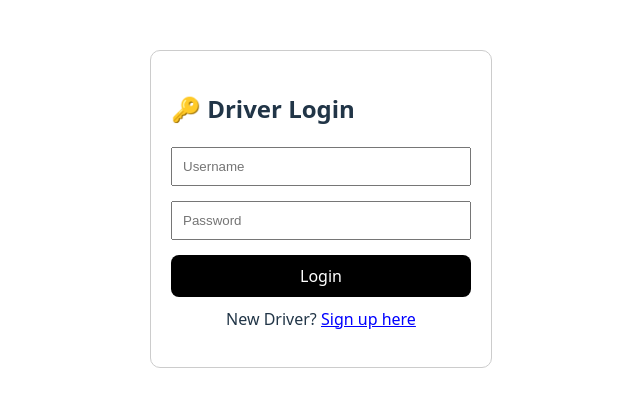
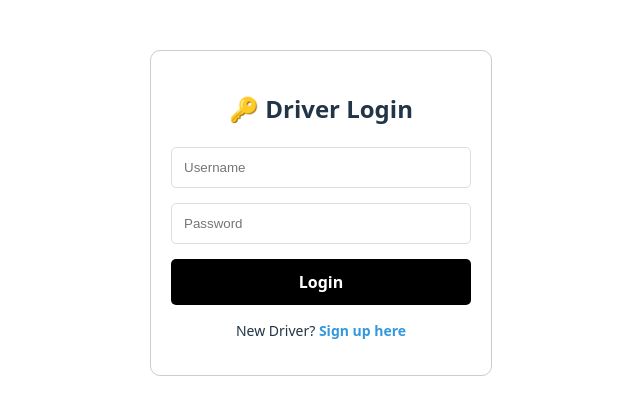
Before and after one commit to vishalsinha2004/indora_driver, a React (Vite) app: page / in a window 1280 px wide. Shown: the top 414 px of the page, without its empty margins (319-959 px from the left). Built offline with nearby package versions, Linux system fonts and the light colour scheme.

Commit message:
add login

```diff
--- a/src/App.jsx
+++ b/src/App.jsx
@@ -18,20 +18,52 @@ function App() {
 
   // 2. Derive active ride from state
   const activeRide = orders.find(o => o.status.toLowerCase() === 'accepted');
+const handleSubmit = async (e) => {
+  e.preventDefault();
+  try {
+    const response = await api.post('auth/login/', {
+      username: formData.username, // Must match your User model
+      password: formData.password
+    });
 
+    const token = response.data.access; // SimpleJWT uses 'access'
+    if (token) {
+      onLoginSuccess(formData.username, token);
+    }
+  } catch (error) {
+    console.log("Login Error:", error.response?.data);
+    alert("Invalid credentials. Check Admin if user is Active.");
+  }
+};
   // --- API Handlers ---
-  const handleLogin = (username) => {
-    setUserState({ isLoggedIn: true, username: username, isVerified: true });
-  };
+ // inside indora_driver/src/App.jsx
 
-  const toggleOnline = async () => {
+const handleLogin = (username, token) => {
+  if (!token) {
+    console.error("Login failed: No token provided");
+    return;
+  }
+
+  localStorage.setItem('access_token', token);
+
+  setUserState({
+    isLoggedIn: true,
+    username: username,
+    isVerified: true
+  });
+};
+ const toggleOnline = async () => {
+    // Debug: Check if token exists before trying the request
+    const token = localStorage.getItem('access_token');
+    console.log("Current Token:", token);
+
     try {
-        // Ensure the slash / at the end is present if your Django settings require it
+        // Updated path to match the router registration
         const response = await api.post('users/driver_profile/toggle_status/');
         setIsOnline(response.data.is_online);
     } catch (error) {
-        console.error("Toggle failed:", error);
-        // Temporary fallback to see the UI change during debugging
+        console.error("Toggle failed:", error.response?.data || error.message);
+        // Fallback for UI testing
         setIsOnline(!isOnline);
     }
 };
--- a/src/api/axios.js
+++ b/src/api/axios.js
@@ -1,10 +1,16 @@
+// indora_driver/src/api/axios.js
 import axios from 'axios';
 
 const api = axios.create({
     baseURL: 'http://127.0.0.1:8000/api/',
-    headers: {
-        'Content-Type': 'application/json',
+});
+
+api.interceptors.request.use((config) => {
+    const token = localStorage.getItem('access_token');
+    if (token) {
+        config.headers.Authorization = `Bearer ${token}`;
     }
+    return config;
 });
 
 export default api;
--- a/src/components/Login.jsx
+++ b/src/components/Login.jsx
@@ -3,37 +3,47 @@ import api from '../api/axios';
 
 const Login = ({ onLoginSuccess, switchToSignup }) => {
   const [formData, setFormData] = useState({ username: '', password: '' });
+  const [loading, setLoading] = useState(false);
 
   const handleSubmit = async (e) => {
     e.preventDefault();
+    setLoading(true);
     try {
-      // We need a Token Endpoint for real login, but for now
-      // we will check if the user exists and their password works.
-      // (Since we haven't built a Token API, we will use a simple check)
+      // 1. Request REAL JWT tokens from the backend
+      const response = await api.post('auth/login/', {
+        username: formData.username,
+        password: formData.password
+      });
 
-      // TEMPORARY: using the status API to "fake" login check
-      // In a real app, you use JWT Tokens.
-      const response = await api.get(`auth/status/?username=${formData.username}`);
+      // 2. Extract the access token (SimpleJWT returns it as 'access')
+      const token = response.data.access;
 
-      // If no error, user exists. We trust the password for this prototype step.
-      alert("✅ Login Successful!");
-      onLoginSuccess(formData.username);
+      if (token) {
+        console.log("✅ Token received and saved.");
+        // 3. Pass username and token to App.jsx to save in localStorage
+        onLoginSuccess(formData.username, token);
+      } else {
+        alert("❌ Server did not return a valid token.");
+      }
 
     } catch (error) {
-      alert("❌ Login Failed. User not found or invalid.");
+      console.error("Login Error:", error.response?.data);
+      alert("❌ Invalid credentials. Please check your username and password.");
+    } finally {
+      setLoading(false);
     }
   };
 
   return (
-    <div style={{ padding: '20px', maxWidth: '300px', margin: '50px auto', border: '1px solid #ccc', borderRadius: '10px' }}>
-      <h2>🔑 Driver Login</h2>
+    <div style={{ padding: '20px', maxWidth: '300px', margin: '50px auto', border: '1px solid #ccc', borderRadius: '10px', background: 'white' }}>
+      <h2 style={{ textAlign: 'center' }}>🔑 Driver Login</h2>
       <form onSubmit={handleSubmit} style={{ display: 'flex', flexDirection: 'column', gap: '15px' }}>
         <input
           placeholder="Username"
           value={formData.username}
           onChange={(e) => setFormData({...formData, username: e.target.value})}
           required
-          style={{ padding: '10px' }}
+          style={{ padding: '12px', borderRadius: '5px', border: '1px solid #ddd' }}
         />
         <input
           type="password"
@@ -41,14 +51,26 @@ const Login = ({ onLoginSuccess, switchToSignup }) => {
           value={formData.password}
           onChange={(e) => setFormData({...formData, password: e.target.value})}
           required
-          style={{ padding: '10px' }}
+          style={{ padding: '12px', borderRadius: '5px', border: '1px solid #ddd' }}
         />
-        <button type="submit" style={{ padding: '10px', background: 'black', color: 'white', border: 'none', cursor: 'pointer' }}>
-          Login
+        <button
+          type="submit"
+          disabled={loading}
+          style={{
+            padding: '12px',
+            background: loading ? '#666' : 'black',
+            color: 'white',
+            border: 'none',
+            borderRadius: '5px',
+            cursor: loading ? 'not-allowed' : 'pointer',
+            fontWeight: 'bold'
+          }}
+        >
+          {loading ? 'Logging in...' : 'Login'}
         </button>
       </form>
-      <p style={{ textAlign: 'center', marginTop: '10px' }}>
-        New Driver? <span onClick={switchToSignup} style={{ color: 'blue', cursor: 'pointer', textDecoration: 'underline' }}>Sign up here</span>
+      <p style={{ textAlign: 'center', marginTop: '15px', fontSize: '14px' }}>
+        New Driver? <span onClick={switchToSignup} style={{ color: '#3498db', cursor: 'pointer', fontWeight: 'bold' }}>Sign up here</span>
       </p>
     </div>
   );
```
